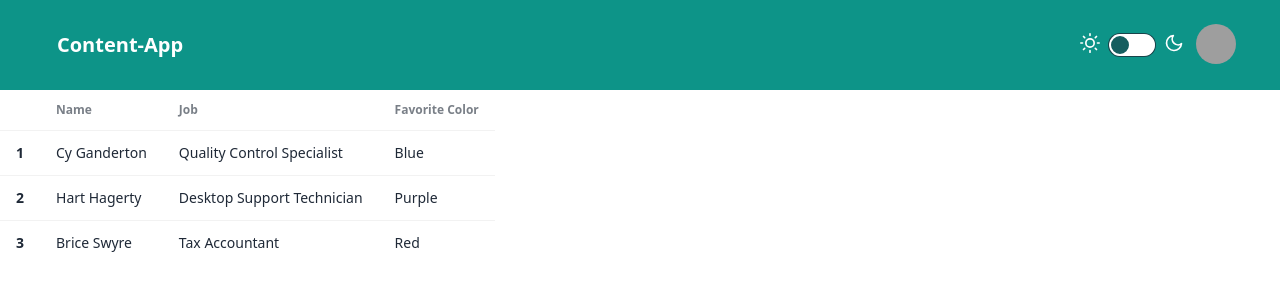
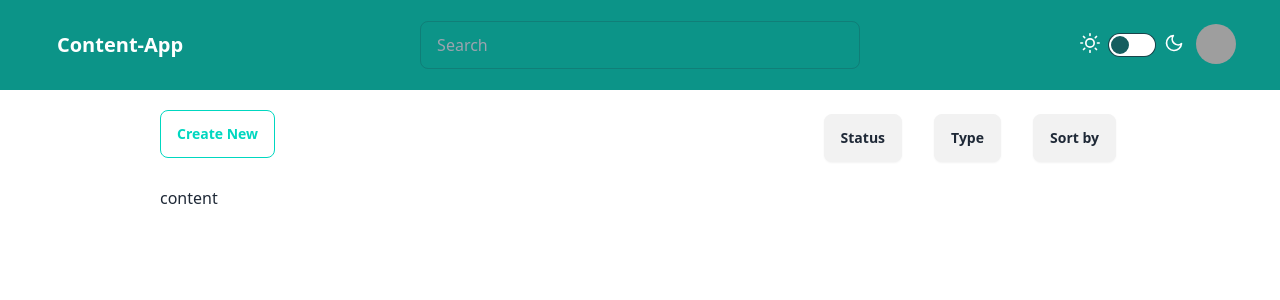
Before and after one commit to ZwellyTheKidd/Content-app-angular, an Angular app: page /home in a window 1280 px wide. Shown: the top 300 px of the page. Built offline with nearby package versions, Linux system fonts and the light colour scheme; grey boxes are pictures that could not be loaded.

Commit message:
dropdown

```diff
--- a/src/app/content/content.component.html
+++ b/src/app/content/content.component.html
@@ -1,65 +1,55 @@
-<!-- <div class="min-h-screen min-w-full bg-slate-200 dark:bg-slate-700">
-    <div class="flex justify-between items-center bg-teal-600 text-white p-5 dark:bg-slate-900">
-        content app
+<app-header/>
 
-    <button class="flex transition-transform" (click)="darkMode=!darkMode">
-        <span *ngIf="darkMode"><svg xmlns="http://www.w3.org/2000/svg" width="20" height="20" viewBox="0 0 24 24" fill="none" stroke="currentColor" stroke-width="2" stroke-linecap="round" stroke-linejoin="round"><circle cx="12" cy="12" r="5"/><path d="M12 1v2M12 21v2M4.2 4.2l1.4 1.4M18.4 18.4l1.4 1.4M1 12h2M21 12h2M4.2 19.8l1.4-1.4M18.4 5.6l1.4-1.4"/></svg></span>
-        <span *ngIf="!darkMode"><svg xmlns="http://www.w3.org/2000/svg" width="20" height="20" viewBox="0 0 24 24" fill="none" stroke="currentColor" stroke-width="2" stroke-linecap="round" stroke-linejoin="round"><path d="M21 12.79A9 9 0 1 1 11.21 3 7 7 0 0 0 21 12.79z"></path></svg></span>
-    </button>
+
+<div class="flex flex-col h-screen min-w-full px-40 dark:bg-dark-body">
+
+
+<div class="flex flex-row justify-between dark:text-white py-5">
+    <button class="btn btn-outline btn-accent">Create New</button>
+
+    <div class="flex flex-row gap-6">
+
+        <div class="dropdown dropdown-end">
+            <div tabindex="0" role="button" class="btn m-1">Status</div>
+            <ul tabindex="0" class="dropdown-content z-[1] menu p-2 shadow bg-base-100 rounded-box w-52">
+              <li><a>IDEA</a></li>
+              <li><a>COMPLETED</a></li>
+              <li><a>PUBLISHED</a></li>
+              <li><a>IN_PROGRESS</a></li>
+            </ul>
+          </div>
+
+        <div class="dropdown dropdown-bottom dropdown-end">
+            <div tabindex="0" role="button" class="btn m-1">Type</div>
+            <ul tabindex="0" class="dropdown-content z-[1] menu p-2 shadow bg-base-100 rounded-box w-52">
+              <li><a>ARTICLE</a></li>
+              <li><a>VIDEO</a></li>
+              <li><a>COURSE</a></li>
+              <li><a> CONFERENCE_TALK</a></li>
+            </ul>
+          </div>
+
+        <div class="dropdown dropdown-bottom">
+            <div tabindex="0" role="button" class="btn m-1">Sort by</div>
+            <ul tabindex="0" class="dropdown-content z-[1] menu p-2 shadow bg-base-100 rounded-box w-52">
+              <li><a>TITLE</a></li>
+              <li><a>STATUS</a></li>
+              <li><a>TYPE</a></li>
+              <li><a>DATE CREATED</a></li>
+            </ul>
+          </div>
+
+    </div>
+</div>
+
+<div class="">
+    content
 </div>
 
 
 
-<div class="max-w-sm w-full lg:max-w-full lg:flex dark:bg-slate-700">
-    hhhhhhh
-  </div>
-
-  <div class="max-w-sm w-full lg:max-w-full lg:flex dark:bg-slate-700">
-    hhhhhhh
-  </div>
 
 
-</div> -->
-
-<app-header/>
 
 
-<div class="flex min-h-screen min-w-full dark:bg-slate-700">
-
-<div class="overflow-x-auto dark:text-white">
-    <table class="table">
-      <!-- head -->
-      <thead>
-        <tr>
-          <th></th>
-          <th>Name</th>
-          <th>Job</th>
-          <th>Favorite Color</th>
-        </tr>
-      </thead>
-      <tbody>
-        <!-- row 1 -->
-        <tr>
-          <th>1</th>
-          <td>Cy Ganderton</td>
-          <td>Quality Control Specialist</td>
-          <td>Blue</td>
-        </tr>
-        <!-- row 2 -->
-        <tr>
-          <th>2</th>
-          <td>Hart Hagerty</td>
-          <td>Desktop Support Technician</td>
-          <td>Purple</td>
-        </tr>
-        <!-- row 3 -->
-        <tr>
-          <th>3</th>
-          <td>Brice Swyre</td>
-          <td>Tax Accountant</td>
-          <td>Red</td>
-        </tr>
-      </tbody>
-    </table>
-  </div>
 </div>
--- a/src/app/header/header.component.html
+++ b/src/app/header/header.component.html
@@ -1,8 +1,16 @@
 
-<div class="navbar px-10 bg-teal-600 text-white p-5 dark:bg-slate-900 ">
-    <div class="flex-1">
+<div class="flex justify-between navbar px-10 bg-head text-white py-5 dark:bg-dark-head ">
+
+
+    <div class="">
       <a class="btn btn-ghost text-xl">Content-App</a>
     </div>
+
+    <div class="form-control flex-1">
+        <input type="text" placeholder="Search" class="input input-bordered w-2/4 bg-transparent dark:border-white" />
+      </div>
+
+
     <div class="flex-none gap-2">
 
 
--- a/src/index.html
+++ b/src/index.html
@@ -6,6 +6,7 @@
   <base href="/">
   <meta name="viewport" content="width=device-width, initial-scale=1">
   <link rel="icon" type="image/x-icon" href="favicon.ico">
+
 </head>
 <body>
   <app-root></app-root>
--- a/tailwind.config.js
+++ b/tailwind.config.js
@@ -6,6 +6,16 @@ module.exports = {
     "./src/**/*.{html,ts}",
   ],
   theme: {
+    colors: {
+      transparent: 'transparent',
+      current: 'currentColor',
+      'white': '#ffffff',
+      'head': '#0C9488',
+      'dark-head': '#10172A',
+      'dark-body': '#334154',
+      'bubble-gum': '#ff77e9',
+      'bermuda': '#78dcca',
+    },
     extend: {},
   },
   daisyui: {
```
